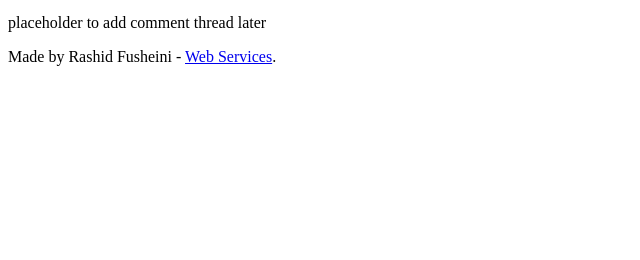
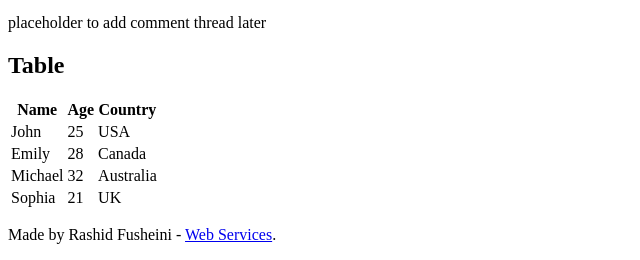
Before and after one commit to rashidrasdev/alx_html_css, a plain HTML site: page html_basic/index.html in a window 1280 px wide. Shown: the part 713-973 px from the top of the page, without its empty margins (0-640 px from the left). Before the commit the page ends 800 px from the top, so only its background shows below. Drawn offline with Linux system fonts and the light colour scheme.

Commit message:
4. Add some level of creativity

```diff
--- a/html_basic/index.html
+++ b/html_basic/index.html
@@ -31,6 +31,42 @@
         <aside>
             <p>placeholder to add comment thread later</p>
         </aside>
+        <article>
+            <h2>Table</h2>
+
+            <table>
+              <thead>
+                <tr>
+                  <th>Name</th>
+                  <th>Age</th>
+                  <th>Country</th>
+                </tr>
+              </thead>
+              <tbody>
+                <tr>
+                  <td>John</td>
+                  <td>25</td>
+                  <td>USA</td>
+                </tr>
+                <tr>
+                  <td>Emily</td>
+                  <td>28</td>
+                  <td>Canada</td>
+                </tr>
+                <tr>
+                  <td>Michael</td>
+                  <td>32</td>
+                  <td>Australia</td>
+                </tr>
+                <tr>
+                  <td>Sophia</td>
+                  <td>21</td>
+                  <td>UK</td>
+                </tr>
+              </tbody>
+            </table>
+          </article>
+
     </main>
 
     <footer>
```
